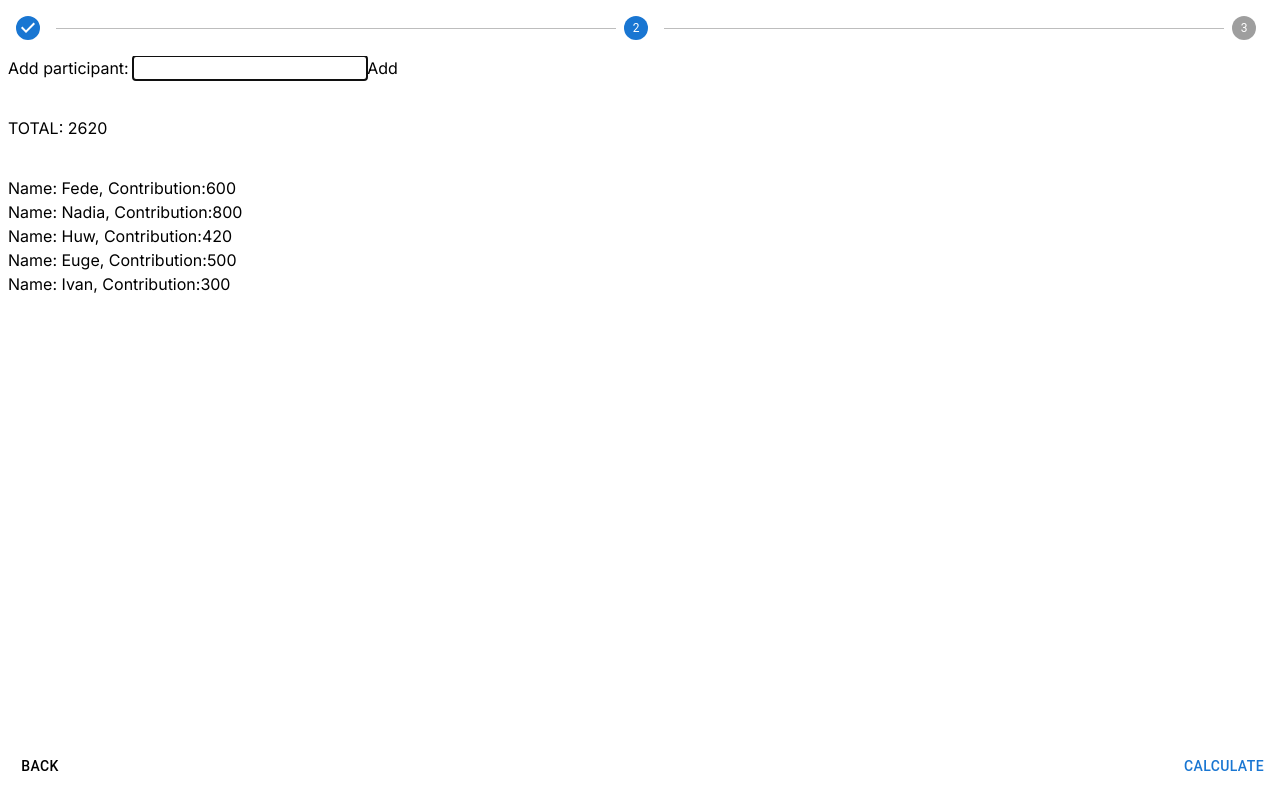
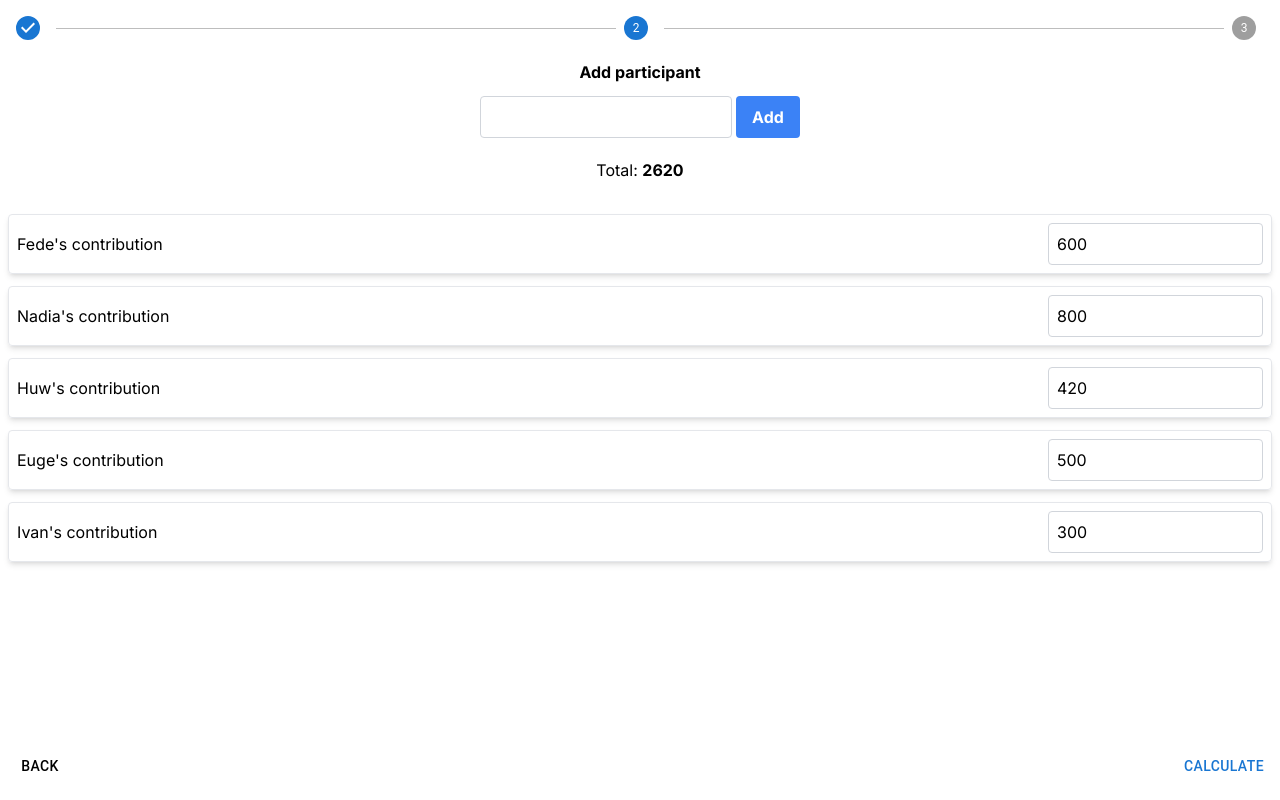
Before and after one commit to Fedevs/EquiSplit, a Next.js app: page / in a window 1280 px wide. Both pictures are taken after a click on the button "ADD PARTICIPANTS". Built offline with nearby package versions, Linux system fonts and the light colour scheme.

Commit message:
participants list

```diff
--- a/app/components/ParticipantManager/ParticipantManager.tsx
+++ b/app/components/ParticipantManager/ParticipantManager.tsx
@@ -1,5 +1,4 @@
-'use client';
-import { useEffect, useRef, useState } from 'react';
+import { useRef, useState } from 'react';
 import { useStore } from '@/app/store/useStore';
 import ParticipantsList from '@/app/components/ParticipantsList/ParticipantsList';
 
@@ -8,10 +7,6 @@ export default function ParticipantManager() {
   const [newName, setNewName] = useState<string>('');
   const [error, setError] = useState<string>('');
   const inputRef = useRef<HTMLInputElement | null>(null);
-
-  useEffect(() => {
-    inputRef?.current?.focus();
-  }, [participants]);
 
   const handleChange = (
     e: React.ChangeEvent<HTMLInputElement>
@@ -34,6 +29,7 @@ export default function ParticipantManager() {
     } else if (isUniqueName(newName)) {
       addParticipant(newName);
       setNewName('');
+      inputRef?.current?.focus();
     } else {
       setError(
         'A participant with the same name already exists. Consider using a nickname.'
@@ -42,29 +38,44 @@ export default function ParticipantManager() {
   };
 
   return (
-    <section data-testid='participant-manager'>
-      <label htmlFor='newName'>Add participant: </label>
+    <section
+      data-testid='participant-manager'
+      className='w-full flex flex-col items-center'
+    >
+      <div className='flex flex-col items-center w-full gap-3'>
+        <label htmlFor='newName' className='font-bold'>
+          Add participant
+        </label>
+        <div className='flex justify-between gap-1'>
           <input
             type='text'
             ref={inputRef}
             id='newName'
             name='newName'
             value={newName}
+            maxLength={10}
             onChange={handleChange}
             onKeyDown={(e) =>
-          e.key === 'Enter' && handleAddParticipantClick()
+              e.key === 'Enter' &&
+              handleAddParticipantClick()
             }
+            className='border border-gray-300 p-2 rounded'
           />
           <button
             type='button'
             onClick={handleAddParticipantClick}
+            className='bg-blue-500 hover:bg-blue-700 text-white font-bold py-2 px-4 rounded transition duration-300 ease-in-out'
           >
             Add
           </button>
+        </div>
+      </div>
 
       <ParticipantsList />
 
-      {error && <div>{error}</div>}
+      {error && (
+        <div className='text-red-500 mt-2'>{error}</div>
+      )}
     </section>
   );
 }
--- a/app/components/ParticipantsList/ParticipantsList.tsx
+++ b/app/components/ParticipantsList/ParticipantsList.tsx
@@ -29,23 +29,35 @@ export default function ParticipantsList() {
   };
 
   return (
-    <div>
-      <div className='my-9' data-testid='participants-list'>
-        TOTAL: {totalExpenses}
+    <div className='w-full flex flex-col gap-3'>
+      <div
+        className='flex my-5 justify-center'
+        data-testid='participants-list'
+      >
+        Total:&nbsp;<b>{totalExpenses}</b>
       </div>
+      <div className='flex flex-col gap-3'>
         {participants.map(({ name, contribution }) => (
-        <div key={name}>
-          Name: <span>{name}</span>, Contribution:
+          <div
+            key={name}
+            className='flex border border-black-500 rounded transition-shadow duration-300 ease-in-out shadow-md hover:shadow-lg focus:shadow-outline active:shadow-xl flex-col p-2 items-center rounded gap-2 sm:flex-row sm:items-center sm:justify-between'
+          >
+            <span>{name}&apos;s contribution</span>
             <input
               type='number'
               value={contribution > 0 ? contribution : ''}
               min={0}
+              className='border border-gray-300 p-2 rounded w-full sm:w-[215px]'
               onChange={(e) =>
-              handleContributionChange(name, e.target.value)
+                handleContributionChange(
+                  name,
+                  e.target.value
+                )
               }
             />
           </div>
         ))}
       </div>
+    </div>
   );
 }
--- a/app/components/Stepper/Stepper.tsx
+++ b/app/components/Stepper/Stepper.tsx
@@ -75,6 +75,7 @@ export default function HorizontalLinearStepper() {
       data-testid='stepper'
       className='h-screen py-4 flex flex-col justify-between'
     >
+      <div className='flex flex-col gap-5'>
         <Stepper activeStep={activeStep}>
           {steps.map((label, index) => {
             const stepProps: { completed?: boolean } = {};
@@ -94,7 +95,10 @@ export default function HorizontalLinearStepper() {
             return (
               <Step key={label} {...stepProps}>
                 <StepLabel
-                sx={{ flexDirection: 'column', gap: '2px' }}
+                  sx={{
+                    flexDirection: 'column',
+                    gap: '2px',
+                  }}
                   {...labelProps}
                 >
                   {label}
@@ -103,9 +107,9 @@ export default function HorizontalLinearStepper() {
             );
           })}
         </Stepper>
-      <div className='flex justify-start h-full mt-4 overflow-scroll'>
         {stepOptions[activeStep].component}
       </div>
+
       <Box
         sx={{
           display: 'flex',
--- a/app/page.tsx
+++ b/app/page.tsx
@@ -3,7 +3,7 @@ import Stepper from '@/app/components/Stepper/Stepper';
 export default function Home() {
   return (
     <>
-      <main className='h-full min-h-screen'>
+      <main className='mx-auto min-h-screen max-w-screen-xl max-w-md'>
         <Stepper />
       </main>
     </>
```
Also changed, not shown: 1 other file (tests, documents, lock files or other folders). Lines whose indentation alone changed are shown as unchanged.
